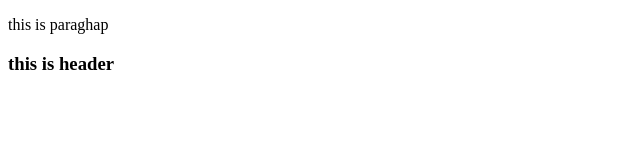
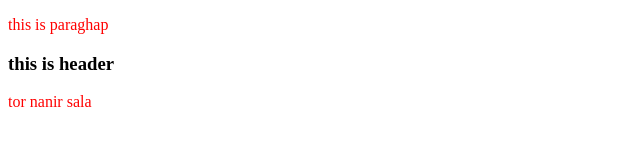
Before and after one commit to jaberalmamun1/my-second-repo, a plain HTML site: page index.html in a window 1280 px wide. Shown: the whole page, without its empty margins (0-640 px from the left). Drawn offline with Linux system fonts and the light colour scheme.

Commit message:
add nani

```diff
--- a/index.html
+++ b/index.html
@@ -5,9 +5,11 @@
     <meta http-equiv="X-UA-Compatible" content="IE=edge">
     <meta name="viewport" content="width=device-width, initial-scale=1.0">
     <title>my second repo</title>
+    <link rel="stylesheet" href="style.css">
 </head>
 <body>
      <p> this is paraghap</p>
      <h3>this is header</h3>
+     <p> tor nanir sala</p>
 </body>
 </html>
```
